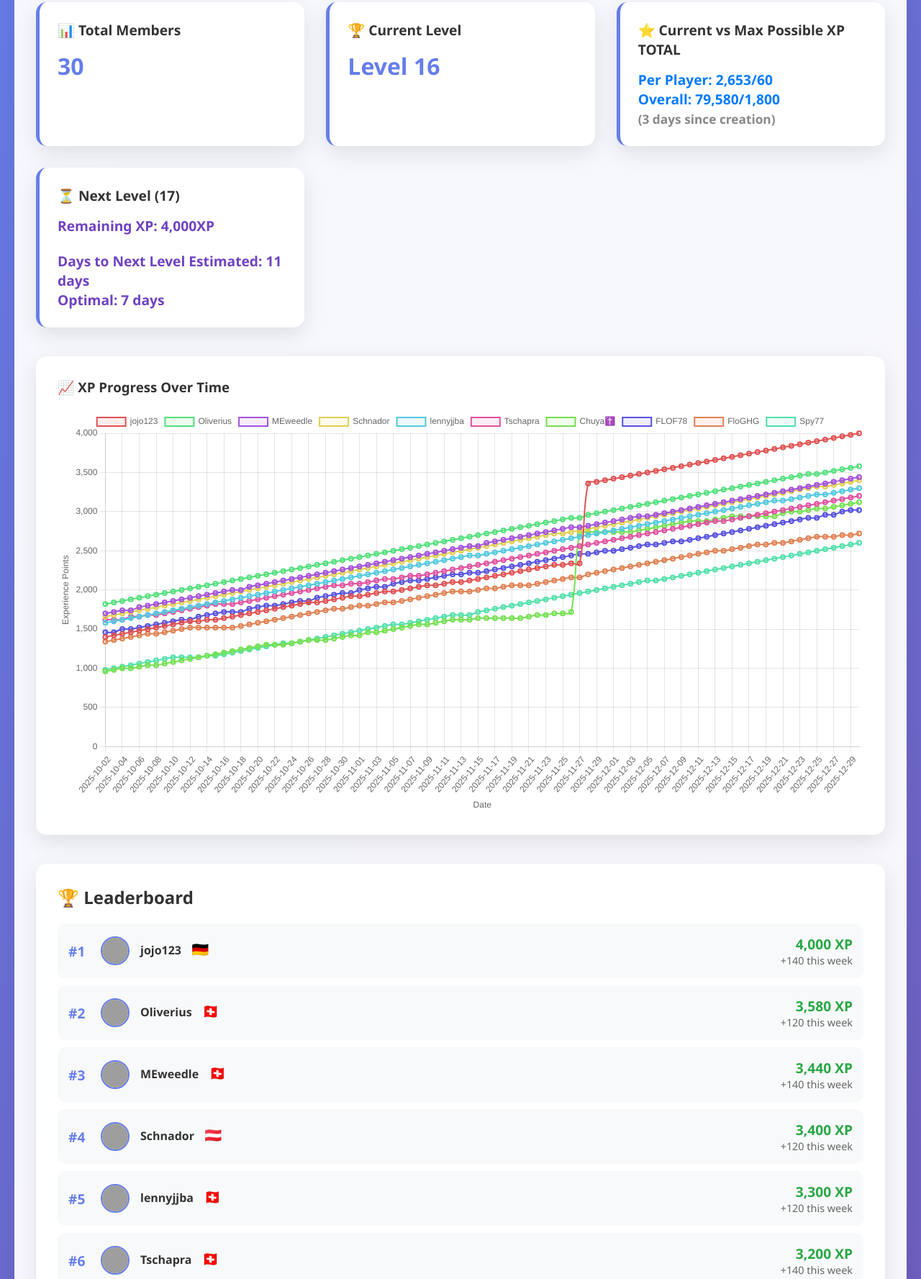
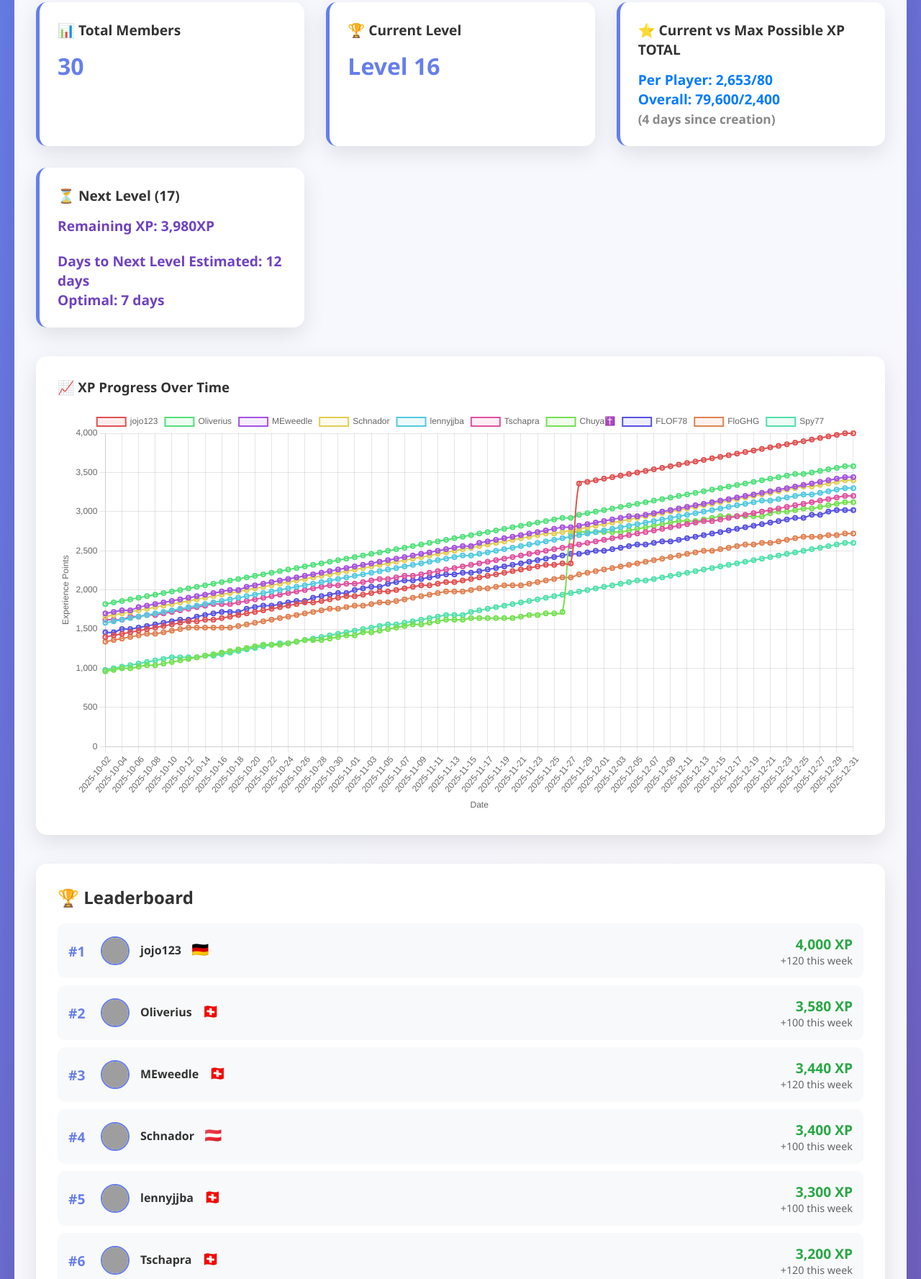
Before and after one commit to schnador/geoguessr-dach-club-stats, a plain HTML site: page index.html in a window 1280 px wide. Shown: the part 185-1962 px from the top of the page at 72% size. Drawn offline with nearby package versions, Linux system fonts and the light colour scheme; grey boxes are pictures that could not be loaded.

Commit message:
Auto-update club stats 2025-12-31 02:00

```diff
--- a/index.html
+++ b/index.html
@@ -193,20 +193,20 @@
           <div class="stat-card">
             <h3>⭐ Current vs Max Possible XP TOTAL</h3>
             <div style="font-size: 1.2em; color: #007bff; font-weight: bold;">
-              Per Player: 2,653/60<br/>
-              Overall: 79,580/1,800<br/>
-              <span style="font-size:0.9em; color:#888;">(3 days since creation)</span>
+              Per Player: 2,653/80<br/>
+              Overall: 79,600/2,400<br/>
+              <span style="font-size:0.9em; color:#888;">(4 days since creation)</span>
             </div>
           </div>
           <div class="stat-card">
             <h3>⏳ Next Level (17)</h3>
             <div style="font-size: 1.2em; color: #6f42c1; font-weight: bold;">
-              Remaining XP: 4,000XP
+              Remaining XP: 3,980XP
             </div>
             <br/>
             <div style="font-size: 1.2em; color: #6f42c1; font-weight: bold;">
               Days to Next Level
-              Estimated: 11 days<br/>
+              Estimated: 12 days<br/>
               Optimal: 7 days
             </div>
           </div>
@@ -233,7 +233,7 @@
                     </div>
                     <div class="member-stats">
                         <div class="xp-total">4,000 XP</div>
-                        <div class="xp-weekly">+140 this week</div>
+                        <div class="xp-weekly">+120 this week</div>
                     </div>
                 </div>
 
@@ -250,7 +250,7 @@
                     </div>
                     <div class="member-stats">
                         <div class="xp-total">3,580 XP</div>
-                        <div class="xp-weekly">+120 this week</div>
+                        <div class="xp-weekly">+100 this week</div>
                     </div>
                 </div>
 
@@ -267,7 +267,7 @@
                     </div>
                     <div class="member-stats">
                         <div class="xp-total">3,440 XP</div>
-                        <div class="xp-weekly">+140 this week</div>
+                        <div class="xp-weekly">+120 this week</div>
                     </div>
                 </div>
 
@@ -284,7 +284,7 @@
                     </div>
                     <div class="member-stats">
                         <div class="xp-total">3,400 XP</div>
-                        <div class="xp-weekly">+120 this week</div>
+                        <div class="xp-weekly">+100 this week</div>
                     </div>
                 </div>
 
@@ -301,7 +301,7 @@
                     </div>
                     <div class="member-stats">
                         <div class="xp-total">3,300 XP</div>
-                        <div class="xp-weekly">+120 this week</div>
+                        <div class="xp-weekly">+100 this week</div>
                     </div>
                 </div>
 
@@ -318,7 +318,7 @@
                     </div>
                     <div class="member-stats">
                         <div class="xp-total">3,200 XP</div>
-                        <div class="xp-weekly">+140 this week</div>
+                        <div class="xp-weekly">+120 this week</div>
                     </div>
                 </div>
 
@@ -335,7 +335,7 @@
                     </div>
                     <div class="member-stats">
                         <div class="xp-total">3,120 XP</div>
-                        <div class="xp-weekly">+120 this week</div>
+                        <div class="xp-weekly">+100 this week</div>
                     </div>
                 </div>
 
@@ -352,7 +352,7 @@
                     </div>
                     <div class="member-stats">
                         <div class="xp-total">3,020 XP</div>
-                        <div class="xp-weekly">+120 this week</div>
+                        <div class="xp-weekly">+100 this week</div>
                     </div>
                 </div>
 
@@ -369,7 +369,7 @@
                     </div>
                     <div class="member-stats">
                         <div class="xp-total">2,720 XP</div>
-                        <div class="xp-weekly">+80 this week</div>
+                        <div class="xp-weekly">+60 this week</div>
                     </div>
                 </div>
 
@@ -386,7 +386,7 @@
                     </div>
                     <div class="member-stats">
                         <div class="xp-total">2,600 XP</div>
-                        <div class="xp-weekly">+140 this week</div>
+                        <div class="xp-weekly">+120 this week</div>
                     </div>
                 </div>
 
@@ -403,7 +403,7 @@
                     </div>
                     <div class="member-stats">
                         <div class="xp-total">2,500 XP</div>
-                        <div class="xp-weekly">+140 this week</div>
+                        <div class="xp-weekly">+120 this week</div>
                     </div>
                 </div>
 
@@ -420,7 +420,7 @@
                     </div>
                     <div class="member-stats">
                         <div class="xp-total">2,160 XP</div>
-                        <div class="xp-weekly">+60 this week</div>
+                        <div class="xp-weekly">+40 this week</div>
                     </div>
                 </div>
 
@@ -437,7 +437,7 @@
                     </div>
                     <div class="member-stats">
                         <div class="xp-total">2,120 XP</div>
-                        <div class="xp-weekly">+40 this week</div>
+                        <div class="xp-weekly">+20 this week</div>
                     </div>
                 </div>
 
@@ -454,7 +454,7 @@
                     </div>
                     <div class="member-stats">
                         <div class="xp-total">1,940 XP</div>
-                        <div class="xp-weekly">+100 this week</div>
+                        <div class="xp-weekly">+80 this week</div>
                     </div>
                 </div>
 
@@ -488,7 +488,7 @@
                     </div>
                     <div class="member-stats">
                         <div class="xp-total">1,720 XP</div>
-                        <div class="xp-weekly">+60 this week</div>
+                        <div class="xp-weekly">+40 this week</div>
                     </div>
                 </div>
 
@@ -505,7 +505,7 @@
                     </div>
                     <div class="member-stats">
                         <div class="xp-total">1,560 XP</div>
-                        <div class="xp-weekly">+120 this week</div>
+                        <div class="xp-weekly">+100 this week</div>
                     </div>
                 </div>
 
@@ -590,7 +590,7 @@
                     </div>
                     <div class="member-stats">
                         <div class="xp-total">1,060 XP</div>
-                        <div class="xp-weekly">+120 this week</div>
+                        <div class="xp-weekly">+100 this week</div>
                     </div>
                 </div>
 
@@ -607,7 +607,7 @@
                     </div>
                     <div class="member-stats">
                         <div class="xp-total">1,060 XP</div>
-                        <div class="xp-weekly">+120 this week</div>
+                        <div class="xp-weekly">+100 this week</div>
                     </div>
                 </div>
 
@@ -641,7 +641,7 @@
                     </div>
                     <div class="member-stats">
                         <div class="xp-total">620 XP</div>
-                        <div class="xp-weekly">+140 this week</div>
+                        <div class="xp-weekly">+120 this week</div>
                     </div>
                 </div>
 
@@ -658,7 +658,7 @@
                     </div>
                     <div class="member-stats">
                         <div class="xp-total">440 XP</div>
-                        <div class="xp-weekly">+140 this week</div>
+                        <div class="xp-weekly">+120 this week</div>
                     </div>
                 </div>
 
@@ -725,15 +725,15 @@
                         </div>
                     </div>
                     <div class="member-stats">
-                        <div class="xp-total">140 XP</div>
-                        <div class="xp-weekly">+20 this week</div>
+                        <div class="xp-total">160 XP</div>
+                        <div class="xp-weekly">+40 this week</div>
                     </div>
                 </div>
 
         </div>
 
         <div class="last-updated">
-            Last updated: 12/31/2025, 12:00:04 AM
+            Last updated: 12/31/2025, 2:00:05 AM
         </div>
     </div>
 
@@ -742,12 +742,12 @@
         const chart = new Chart(ctx, {
             type: 'line',
             data: {
-                labels: ["2025-10-02","2025-10-03","2025-10-04","2025-10-05","2025-10-06","2025-10-07","2025-10-08","2025-10-09","2025-10-10","2025-10-11","2025-10-12","2025-10-13","2025-10-14","2025-10-15","2025-10-16","2025-10-17","2025-10-18","2025-10-19","2025-10-20","2025-10-21","2025-10-22","2025-10-23","2025-10-24","2025-10-25","2025-10-26","2025-10-27","2025-10-28","2025-10-29","2025-10-30","2025-10-31","2025-11-01","2025-11-02","2025-11-03","2025-11-04","2025-11-05","2025-11-06","2025-11-07","2025-11-08","2025-11-09","2025-11-10","2025-11-11","2025-11-12","2025-11-13","2025-11-14","2025-11-15","2025-11-16","2025-11-17","2025-11-18","2025-11-19","2025-11-20","2025-11-21","2025-11-22","2025-11-23","2025-11-24","2025-11-25","2025-11-26","2025-11-27","2025-11-28","2025-11-29","2025-11-30","2025-12-01","2025-12-02","2025-12-03","2025-12-04","2025-12-05","2025-12-06","2025-12-07","2025-12-08","2025-12-09","2025-12-10","2025-12-11","2025-12-12","2025-12-13","2025-12-14","2025-12-15","2025-12-16","2025-12-17","2025-12-18","2025-12-19","2025-12-20","2025-12-21","2025-12-22","2025-12-23","2025-12-24","2025-12-25","2025-12-26","2025-12-27","2025-12-28","2025-12-29","2025-12-30"],
+                labels: ["2025-10-02","2025-10-03","2025-10-04","2025-10-05","2025-10-06","2025-10-07","2025-10-08","2025-10-09","2025-10-10","2025-10-11","2025-10-12","2025-10-13","2025-10-14","2025-10-15","2025-10-16","2025-10-17","2025-10-18","2025-10-19","2025-10-20","2025-10-21","2025-10-22","2025-10-23","2025-10-24","2025-10-25","2025-10-26","2025-10-27","2025-10-28","2025-10-29","2025-10-30","2025-10-31","2025-11-01","2025-11-02","2025-11-03","2025-11-04","2025-11-05","2025-11-06","2025-11-07","2025-11-08","2025-11-09","2025-11-10","2025-11-11","2025-11-12","2025-11-13","2025-11-14","2025-11-15","2025-11-16","2025-11-17","2025-11-18","2025-11-19","2025-11-20","2025-11-21","2025-11-22","2025-11-23","2025-11-24","2025-11-25","2025-11-26","2025-11-27","2025-11-28","2025-11-29","2025-11-30","2025-12-01","2025-12-02","2025-12-03","2025-12-04","2025-12-05","2025-12-06","2025-12-07","2025-12-08","2025-12-09","2025-12-10","2025-12-11","2025-12-12","2025-12-13","2025-12-14","2025-12-15","2025-12-16","2025-12-17","2025-12-18","2025-12-19","2025-12-20","2025-12-21","2025-12-22","2025-12-23","2025-12-24","2025-12-25","2025-12-26","2025-12-27","2025-12-28","2025-12-29","2025-12-30","2025-12-31"],
                 datasets: [
 
                     {
                         label: 'jojo123',
-                        data: [1400,1420,1440,1460,1480,1500,1520,1540,1560,1580,1600,1600,1620,1620,1640,1660,1680,1700,1720,1740,1760,1780,1800,1820,1840,1840,1860,1880,1900,1920,1920,1940,1960,1980,1980,2000,2020,2040,2060,2060,2080,2100,2100,2120,2140,2160,2180,2200,2220,2240,2260,2280,2300,2320,2320,2340,2340,3360,3380,3400,3420,3440,3460,3480,3500,3520,3540,3560,3580,3600,3620,3640,3660,3680,3700,3720,3740,3760,3780,3800,3820,3840,3860,3880,3900,3920,3940,3960,3980,4000],
+                        data: [1400,1420,1440,1460,1480,1500,1520,1540,1560,1580,1600,1600,1620,1620,1640,1660,1680,1700,1720,1740,1760,1780,1800,1820,1840,1840,1860,1880,1900,1920,1920,1940,1960,1980,1980,2000,2020,2040,2060,2060,2080,2100,2100,2120,2140,2160,2180,2200,2220,2240,2260,2280,2300,2320,2320,2340,2340,3360,3380,3400,3420,3440,3460,3480,3500,3520,3540,3560,3580,3600,3620,3640,3660,3680,3700,3720,3740,3760,3780,3800,3820,3840,3860,3880,3900,3920,3940,3960,3980,4000,4000],
                         borderColor: 'hsl(0, 70%, 60%)',
                         backgroundColor: 'hsla(0, 70%, 60%, 0.1)',
                         borderWidth: 2,
@@ -756,7 +756,7 @@
                     },
                     {
                         label: 'Oliverius',
-                        data: [1820,1840,1860,1880,1900,1920,1940,1960,1980,2000,2020,2040,2060,2080,2100,2120,2140,2160,2180,2200,2220,2240,2260,2280,2300,2320,2340,2360,2380,2400,2420,2440,2460,2480,2500,2520,2540,2560,2580,2600,2620,2640,2660,2680,2700,2720,2740,2760,2780,2800,2820,2840,2860,2880,2900,2920,2920,2960,2980,3000,3020,3040,3060,3080,3100,3120,3140,3160,3180,3200,3220,3240,3260,3280,3300,3320,3340,3360,3380,3400,3420,3440,3460,3480,3480,3500,3520,3540,3560,3580],
+                        data: [1820,1840,1860,1880,1900,1920,1940,1960,1980,2000,2020,2040,2060,2080,2100,2120,2140,2160,2180,2200,2220,2240,2260,2280,2300,2320,2340,2360,2380,2400,2420,2440,2460,2480,2500,2520,2540,2560,2580,2600,2620,2640,2660,2680,2700,2720,2740,2760,2780,2800,2820,2840,2860,2880,2900,2920,2920,2960,2980,3000,3020,3040,3060,3080,3100,3120,3140,3160,3180,3200,3220,3240,3260,3280,3300,3320,3340,3360,3380,3400,3420,3440,3460,3480,3480,3500,3520,3540,3560,3580,3580],
                         borderColor: 'hsl(137.5, 70%, 60%)',
                         backgroundColor: 'hsla(137.5, 70%, 60%, 0.1)',
                         borderWidth: 2,
@@ -765,7 +765,7 @@
                     },
                     {
                         label: 'MEweedle',
-                        data: [1700,1720,1740,1740,1780,1800,1820,1840,1860,1880,1900,1920,1940,1960,1980,2000,2000,2040,2060,2080,2100,2120,2140,2160,2180,2200,2220,2240,2260,2280,2300,2320,2340,2360,2380,2400,2420,2440,2460,2480,2500,2520,2540,2560,2560,2600,2620,2640,2660,2680,2700,2720,2740,2760,2780,2800,2800,2820,2840,2860,2880,2900,2920,2940,2940,2960,2980,3000,3020,3040,3060,3080,3100,3120,3140,3160,3180,3200,3220,3240,3260,3280,3300,3320,3340,3360,3380,3400,3420,3440],
+                        data: [1700,1720,1740,1740,1780,1800,1820,1840,1860,1880,1900,1920,1940,1960,1980,2000,2000,2040,2060,2080,2100,2120,2140,2160,2180,2200,2220,2240,2260,2280,2300,2320,2340,2360,2380,2400,2420,2440,2460,2480,2500,2520,2540,2560,2560,2600,2620,2640,2660,2680,2700,2720,2740,2760,2780,2800,2800,2820,2840,2860,2880,2900,2920,2940,2940,2960,2980,3000,3020,3040,3060,3080,3100,3120,3140,3160,3180,3200,3220,3240,3260,3280,3300,3320,3340,3360,3380,3400,3420,3440,3440],
                         borderColor: 'hsl(275, 70%, 60%)',
                         backgroundColor: 'hsla(275, 70%, 60%, 0.1)',
                         borderWidth: 2,
@@ -774,7 +774,7 @@
                     },
                     {
                         label: 'Schnador',
-                        data: [1660,1680,1700,1720,1740,1760,1780,1800,1820,1840,1860,1880,1900,1920,1940,1960,1980,2000,2020,2040,2060,2080,2100,2120,2140,2160,2180,2200,2220,2240,2260,2280,2300,2320,2340,2360,2380,2400,2420,2440,2460,2480,2500,2520,2540,2560,2580,2600,2620,2640,2660,2680,2700,2720,2720,2740,2760,2780,2800,2820,2840,2860,2880,2900,2920,2940,2960,2980,3000,3020,3040,3060,3080,3100,3120,3140,3160,3180,3200,3220,3240,3260,3280,3300,3320,3320,3340,3360,3380,3400],
+                        data: [1660,1680,1700,1720,1740,1760,1780,1800,1820,1840,1860,1880,1900,1920,1940,1960,1980,2000,2020,2040,2060,2080,2100,2120,2140,2160,2180,2200,2220,2240,2260,2280,2300,2320,2340,2360,2380,2400,2420,2440,2460,2480,2500,2520,2540,2560,2580,2600,2620,2640,2660,2680,2700,2720,2720,2740,2760,2780,2800,2820,2840,2860,2880,2900,2920,2940,2960,2980,3000,3020,3040,3060,3080,3100,3120,3140,3160,3180,3200,3220,3240,3260,3280,3300,3320,3320,3340,3360,3380,3400,3400],
                         borderColor: 'hsl(52.5, 70%, 60%)',
                         backgroundColor: 'hsla(52.5, 70%, 60%, 0.1)',
                         borderWidth: 2,
@@ -783,7 +783,7 @@
                     },
                     {
                         label: 'lennyjjba',
-                        data: [1580,1600,1620,1640,1660,1680,1700,1720,1740,1760,1780,1800,1820,1840,1860,1880,1900,1920,1940,1960,1980,2000,2020,2040,2060,2080,2100,2120,2140,2160,2180,2200,2220,2240,2260,2280,2300,2320,2340,2360,2380,2400,2420,2440,2440,2460,2480,2500,2520,2540,2560,2580,2600,2620,2640,2660,2680,2700,2720,2740,2760,2780,2800,2820,2840,2860,2880,2900,2920,2940,2960,2980,3000,3020,3040,3060,3080,3100,3120,3140,3140,3160,3180,3200,3220,3220,3240,3260,3280,3300],
+                        data: [1580,1600,1620,1640,1660,1680,1700,1720,1740,1760,1780,1800,1820,1840,1860,1880,1900,1920,1940,1960,1980,2000,2020,2040,2060,2080,2100,2120,2140,2160,2180,2200,2220,2240,2260,2280,2300,2320,2340,2360,2380,2400,2420,2440,2440,2460,2480,2500,2520,2540,2560,2580,2600,2620,2640,2660,2680,2700,2720,2740,2760,2780,2800,2820,2840,2860,2880,2900,2920,2940,2960,2980,3000,3020,3040,3060,3080,3100,3120,3140,3140,3160,3180,3200,3220,3220,3240,3260,3280,3300,3300],
                         borderColor: 'hsl(190, 70%, 60%)',
                         backgroundColor: 'hsla(190, 70%, 60%, 0.1)',
                         borderWidth: 2,
@@ -792,7 +792,7 @@
                     },
                     {
                         label: 'Tschapra',
-                        data: [1620,1620,1620,1660,1660,1680,1680,1700,1720,1740,1760,1780,1800,1820,1820,1820,1840,1860,1880,1900,1920,1940,1960,1980,2000,2020,2040,2060,2060,2080,2080,2100,2120,2140,2140,2160,2180,2180,2200,2220,2240,2260,2280,2300,2320,2340,2360,2380,2400,2420,2440,2460,2480,2500,2520,2540,2560,2580,2600,2620,2640,2660,2680,2700,2720,2740,2760,2780,2800,2820,2840,2860,2880,2880,2900,2920,2940,2960,2980,3000,3020,3040,3060,3080,3100,3120,3140,3160,3180,3200],
+                        data: [1620,1620,1620,1660,1660,1680,1680,1700,1720,1740,1760,1780,1800,1820,1820,1820,1840,1860,1880,1900,1920,1940,1960,1980,2000,2020,2040,2060,2060,2080,2080,2100,2120,2140,2140,2160,2180,2180,2200,2220,2240,2260,2280,2300,2320,2340,2360,2380,2400,2420,2440,2460,2480,2500,2520,2540,2560,2580,2600,2620,2640,2660,2680,2700,2720,2740,2760,2780,2800,2820,2840,2860,2880,2880,2900,2920,2940,2960,2980,3000,3020,3040,3060,3080,3100,3120,3140,3160,3180,3200,3200],
                         borderColor: 'hsl(327.5, 70%, 60%)',
                         backgroundColor: 'hsla(327.5, 70%, 60%, 0.1)',
                         borderWidth: 2,
@@ -801,7 +801,7 @@
                     },
                     {
                         label: 'Chuya✝️',
-                        data: [960,980,1000,1000,1020,1040,1040,1060,1080,1100,1120,1140,1160,1180,1200,1220,1240,1260,1280,1300,1300,1300,1320,1340,1360,1360,1360,1380,1400,1420,1420,1460,1460,1480,1500,1520,1540,1560,1560,1580,1600,1620,1620,1620,1640,1640,1640,1640,1640,1640,1660,1680,1680,1700,1700,1720,2720,2740,2740,2740,2740,2740,2740,2760,2780,2800,2820,2840,2860,2880,2880,2880,2900,2920,2940,2940,2940,2940,2940,2940,2980,3000,3000,3020,3040,3040,3060,3080,3100,3120],
+                        data: [960,980,1000,1000,1020,1040,1040,1060,1080,1100,1120,1140,1160,1180,1200,1220,1240,1260,1280,1300,1300,1300,1320,1340,1360,1360,1360,1380,1400,1420,1420,1460,1460,1480,1500,1520,1540,1560,1560,1580,1600,1620,1620,1620,1640,1640,1640,1640,1640,1640,1660,1680,1680,1700,1700,1720,2720,2740,2740,2740,2740,2740,2740,2760,2780,2800,2820,2840,2860,2880,2880,2880,2900,2920,2940,2940,2940,2940,2940,2940,2980,3000,3000,3020,3040,3040,3060,3080,3100,3120,3120],
                         borderColor: 'hsl(105, 70%, 60%)',
                         backgroundColor: 'hsla(105, 70%, 60%, 0.1)',
                         borderWidth: 2,
@@ -810,7 +810,7 @@
                     },
                     {
                         label: 'FLOF78',
-                        data: [1460,1460,1500,1500,1520,1540,1560,1580,1600,1620,1620,1660,1680,1700,1720,1720,1720,1760,1780,1800,1800,1820,1840,1860,1860,1900,1920,1940,1960,1960,2000,2020,2040,2040,2080,2100,2120,2120,2140,2160,2180,2200,2200,2220,2220,2240,2260,2280,2300,2320,2340,2360,2380,2400,2420,2440,2460,2460,2480,2500,2500,2520,2540,2560,2580,2580,2600,2620,2620,2640,2660,2680,2700,2720,2740,2760,2780,2800,2820,2840,2860,2880,2900,2920,2920,2960,2960,3000,3020,3020],
+                        data: [1460,1460,1500,1500,1520,1540,1560,1580,1600,1620,1620,1660,1680,1700,1720,1720,1720,1760,1780,1800,1800,1820,1840,1860,1860,1900,1920,1940,1960,1960,2000,2020,2040,2040,2080,2100,2120,2120,2140,2160,2180,2200,2200,2220,2220,2240,2260,2280,2300,2320,2340,2360,2380,2400,2420,2440,2460,2460,2480,2500,2500,2520,2540,2560,2580,2580,2600,2620,2620,2640,2660,2680,2700,2720,2740,2760,2780,2800,2820,2840,2860,2880,2900,2920,2920,2960,2960,3000,3020,3020,3020],
                         borderColor: 'hsl(242.5, 70%, 60%)',
                         backgroundColor: 'hsla(242.5, 70%, 60%, 0.1)',
                         borderWidth: 2,
@@ -819,7 +819,7 @@
                     },
                     {
                         label: 'FloGHG',
-                        data: [1340,1360,1380,1400,1420,1440,1440,1460,1480,1500,1520,1520,1520,1520,1520,1520,1540,1560,1580,1600,1620,1640,1660,1680,1700,1720,1740,1760,1760,1780,1800,1800,1820,1840,1840,1860,1880,1900,1920,1940,1960,1980,1980,1980,2000,2020,2020,2040,2060,2060,2060,2080,2100,2120,2140,2160,2160,2200,2220,2240,2260,2280,2300,2320,2340,2360,2380,2400,2420,2440,2460,2480,2500,2500,2520,2540,2560,2580,2580,2600,2600,2620,2640,2660,2680,2680,2680,2700,2700,2720],
+                        data: [1340,1360,1380,1400,1420,1440,1440,1460,1480,1500,1520,1520,1520,1520,1520,1520,1540,1560,1580,1600,1620,1640,1660,1680,1700,1720,1740,1760,1760,1780,1800,1800,1820,1840,1840,1860,1880,1900,1920,1940,1960,1980,1980,1980,2000,2020,2020,2040,2060,2060,2060,2080,2100,2120,2140,2160,2160,2200,2220,2240,2260,2280,2300,2320,2340,2360,2380,2400,2420,2440,2460,2480,2500,2500,2520,2540,2560,2580,2580,2600,2600,2620,2640,2660,2680,2680,2680,2700,2700,2720,2720],
                         borderColor: 'hsl(20, 70%, 60%)',
                         backgroundColor: 'hsla(20, 70%, 60%, 0.1)',
                         borderWidth: 2,
@@ -828,7 +828,7 @@
                     },
                     {
                         label: 'Spy77',
-                        data: [980,1000,1020,1040,1060,1080,1100,1120,1140,1140,1140,1140,1160,1160,1180,1200,1220,1240,1260,1280,1300,1320,1320,1340,1360,1380,1400,1420,1440,1460,1480,1500,1520,1540,1560,1560,1580,1600,1620,1640,1660,1680,1680,1680,1720,1740,1760,1780,1800,1820,1840,1860,1880,1900,1920,1940,1960,1980,2000,2020,2040,2060,2080,2100,2120,2120,2140,2160,2180,2200,2220,2240,2260,2280,2300,2320,2340,2360,2380,2400,2420,2440,2460,2480,2500,2520,2540,2560,2580,2600],
+                        data: [980,1000,1020,1040,1060,1080,1100,1120,1140,1140,1140,1140,1160,1160,1180,1200,1220,1240,1260,1280,1300,1320,1320,1340,1360,1380,1400,1420,1440,1460,1480,1500,1520,1540,1560,1560,1580,1600,1620,1640,1660,1680,1680,1680,1720,1740,1760,1780,1800,1820,1840,1860,1880,1900,1920,1940,1960,1980,2000,2020,2040,2060,2080,2100,2120,2120,2140,2160,2180,2200,2220,2240,2260,2280,2300,2320,2340,2360,2380,2400,2420,2440,2460,2480,2500,2520,2540,2560,2580,2600,2600],
                         borderColor: 'hsl(157.5, 70%, 60%)',
                         backgroundColor: 'hsla(157.5, 70%, 60%, 0.1)',
                         borderWidth: 2,
```
